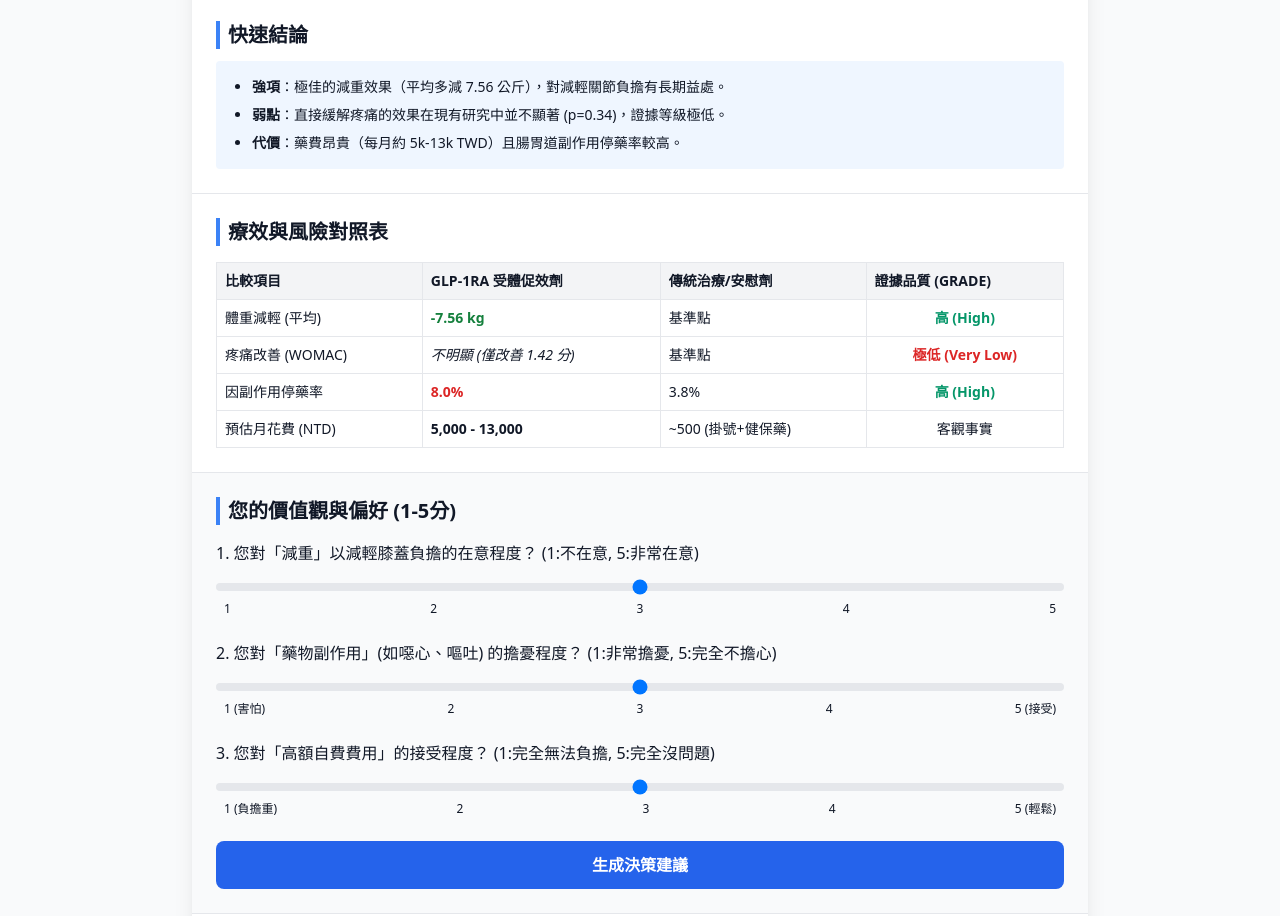
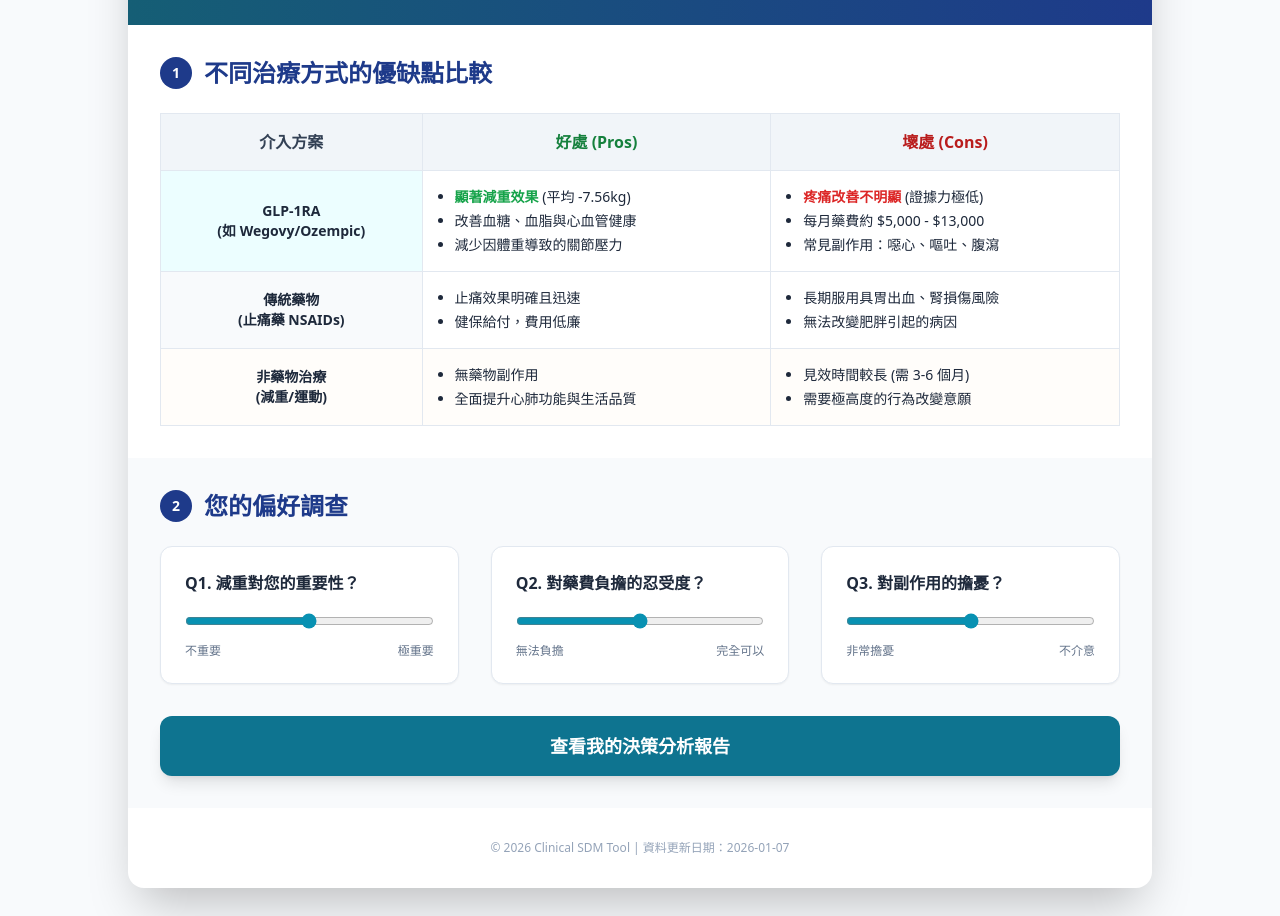
Before and after one commit to lianggaga927-beep/GLP-1RA_OA_SDM, a plain HTML site: page index.html in a window 1280 px wide. Shown: the part 147-1063 px from the top of the page. Drawn offline with nearby package versions, Linux system fonts and the light colour scheme.

Commit message:
Update index.html

```diff
--- a/index.html
+++ b/index.html
@@ -3,128 +3,144 @@
 <head>
     <meta charset="UTF-8">
     <meta name="viewport" content="width=device-width, initial-scale=1.0">
-    <title>SDM: GLP-1RA 治療退化性膝關節炎決策輔助</title>
+    <title>KOA SDM - GLP-1RA 決策輔助工具</title>
     <script src="https://cdn.tailwindcss.com"></script>
-    <style>
-        .grade-high { color: #059669; font-weight: bold; }
-        .grade-low { color: #dc2626; font-weight: bold; }
-    </style>
 </head>
-<body class="bg-gray-50 text-gray-900 font-sans leading-normal p-4 md:p-8">
+<body class="bg-slate-50 text-slate-800 font-sans p-4 md:p-10">
 
-    <div class="max-w-4xl mx-auto bg-white shadow-xl rounded-lg overflow-hidden">
-        <header class="bg-blue-900 text-white p-6">
-            <h1 class="text-2xl font-bold">醫病共享決策：我該使用 GLP-1RA 治療膝關節炎嗎？</h1>
-            <p class="mt-2 opacity-80">適用對象：BMI ≥ 27 且患有退化性膝關節炎 (KOA) 之患者</p>
+    <div class="max-w-5xl mx-auto bg-white shadow-2xl rounded-2xl overflow-hidden">
+        <header class="bg-gradient-to-r from-cyan-800 to-blue-900 text-white p-8">
+            <h1 class="text-3xl font-bold">退化性膝關節炎治療：我該選擇 GLP-1RA 嗎？</h1>
+            <p class="mt-2 text-cyan-100 italic">基於 2025 年最新統合分析數據 (Singh et al.)</p>
         </header>
 
-        <section class="p-6 border-b">
-            <h2 class="text-xl font-semibold mb-3 border-l-4 border-blue-500 pl-2">快速結論</h2>
-            <div class="bg-blue-50 p-4 rounded text-sm">
-                <ul class="list-disc ml-5 space-y-2">
-                    <li><strong>強項</strong>：極佳的減重效果（平均多減 7.56 公斤），對減輕關節負擔有長期益處。</li>
-                    <li><strong>弱點</strong>：直接緩解疼痛的效果在現有研究中並不顯著 (p=0.34)，證據等級極低。</li>
-                    <li><strong>代價</strong>：藥費昂貴（每月約 5k-13k TWD）且腸胃道副作用停藥率較高。</li>
-                </ul>
+        <section class="p-8">
+            <h2 class="text-2xl font-bold mb-6 text-blue-900 flex items-center">
+                <span class="bg-blue-900 text-white rounded-full w-8 h-8 flex items-center justify-center mr-3 text-sm">1</span>
+                不同治療方式的優缺點比較
+            </h2>
+
+            <div class="overflow-x-auto">
+                <table class="w-full border-collapse border border-slate-200 shadow-sm">
+                    <thead>
+                        <tr class="bg-slate-100 text-slate-700">
+                            <th class="p-4 border border-slate-200 w-1/4">介入方案</th>
+                            <th class="p-4 border border-slate-200 w-1/3 text-green-700">好處 (Pros)</th>
+                            <th class="p-4 border border-slate-200 w-1/3 text-red-700">壞處 (Cons)</th>
+                        </tr>
+                    </thead>
+                    <tbody class="text-sm">
+                        <tr>
+                            <td class="p-4 border border-slate-200 bg-cyan-50 font-bold text-center">GLP-1RA<br>(如 Wegovy/Ozempic)</td>
+                            <td class="p-4 border border-slate-200">
+                                <ul class="list-disc ml-4 space-y-1">
+                                    <li><b class="text-green-600">顯著減重效果</b> (平均 -7.56kg)</li>
+                                    <li>改善血糖、血脂與心血管健康</li>
+                                    <li>減少因體重導致的關節壓力</li>
+                                </ul>
+                            </td>
+                            <td class="p-4 border border-slate-200">
+                                <ul class="list-disc ml-4 space-y-1">
+                                    <li><b class="text-red-600">疼痛改善不明顯</b> (證據力極低)</li>
+                                    <li>每月藥費約 $5,000 - $13,000</li>
+                                    <li>常見副作用：噁心、嘔吐、腹瀉</li>
+                                </ul>
+                            </td>
+                        </tr>
+                        <tr>
+                            <td class="p-4 border border-slate-200 bg-slate-50 font-bold text-center">傳統藥物<br>(止痛藥 NSAIDs)</td>
+                            <td class="p-4 border border-slate-200">
+                                <ul class="list-disc ml-4 space-y-1">
+                                    <li>止痛效果明確且迅速</li>
+                                    <li>健保給付，費用低廉</li>
+                                </ul>
+                            </td>
+                            <td class="p-4 border border-slate-200">
+                                <ul class="list-disc ml-4 space-y-1">
+                                    <li>長期服用具胃出血、腎損傷風險</li>
+                                    <li>無法改變肥胖引起的病因</li>
+                                </ul>
+                            </td>
+                        </tr>
+                        <tr class="bg-orange-50/30">
+                            <td class="p-4 border border-slate-200 font-bold text-center">非藥物治療<br>(減重/運動)</td>
+                            <td class="p-4 border border-slate-200">
+                                <ul class="list-disc ml-4 space-y-1">
+                                    <li>無藥物副作用</li>
+                                    <li>全面提升心肺功能與生活品質</li>
+                                </ul>
+                            </td>
+                            <td class="p-4 border border-slate-200">
+                                <ul class="list-disc ml-4 space-y-1">
+                                    <li>見效時間較長 (需 3-6 個月)</li>
+                                    <li>需要極高度的行為改變意願</li>
+                                </ul>
+                            </td>
+                        </tr>
+                    </tbody>
+                </table>
             </div>
         </section>
 
-        <section class="p-6 border-b overflow-x-auto">
-            <h2 class="text-xl font-semibold mb-4 border-l-4 border-blue-500 pl-2">療效與風險對照表</h2>
-            <table class="w-full text-left border-collapse text-sm">
-                <thead>
-                    <tr class="bg-gray-100">
-                        <th class="p-2 border">比較項目</th>
-                        <th class="p-2 border">GLP-1RA 受體促效劑</th>
-                        <th class="p-2 border">傳統治療/安慰劑</th>
-                        <th class="p-2 border">證據品質 (GRADE)</th>
-                    </tr>
-                </thead>
-                <tbody>
-                    <tr>
-                        <td class="p-2 border font-medium">體重減輕 (平均)</td>
-                        <td class="p-2 border text-green-700 font-bold">-7.56 kg</td>
-                        <td class="p-2 border">基準點</td>
-                        <td class="p-2 border grade-high text-center">高 (High)</td>
-                    </tr>
-                    <tr>
-                        <td class="p-2 border font-medium">疼痛改善 (WOMAC)</td>
-                        <td class="p-2 border italic">不明顯 (僅改善 1.42 分)</td>
-                        <td class="p-2 border">基準點</td>
-                        <td class="p-2 border grade-low text-center">極低 (Very Low)</td>
-                    </tr>
-                    <tr>
-                        <td class="p-2 border font-medium">因副作用停藥率</td>
-                        <td class="p-2 border text-red-600 font-bold">8.0%</td>
-                        <td class="p-2 border">3.8%</td>
-                        <td class="p-2 border grade-high text-center">高 (High)</td>
-                    </tr>
-                    <tr>
-                        <td class="p-2 border font-medium">預估月花費 (NTD)</td>
-                        <td class="p-2 border font-bold">5,000 - 13,000</td>
-                        <td class="p-2 border">~500 (掛號+健保藥)</td>
-                        <td class="p-2 border text-center">客觀事實</td>
-                    </tr>
-                </tbody>
-            </table>
+        <section class="p-8 bg-slate-50">
+            <h2 class="text-2xl font-bold mb-6 text-blue-900 flex items-center">
+                <span class="bg-blue-900 text-white rounded-full w-8 h-8 flex items-center justify-center mr-3 text-sm">2</span>
+                您的偏好調查
+            </h2>
+            <div class="grid grid-cols-1 gap-8 md:grid-cols-3">
+                <div class="bg-white p-6 rounded-xl shadow-sm border border-slate-200">
+                    <p class="font-bold mb-4">Q1. 減重對您的重要性？</p>
+                    <input type="range" id="w_pref" min="1" max="5" value="3" class="w-full accent-cyan-600">
+                    <div class="flex justify-between text-xs mt-2 text-slate-500"><span>不重要</span><span>極重要</span></div>
+                </div>
+                <div class="bg-white p-6 rounded-xl shadow-sm border border-slate-200">
+                    <p class="font-bold mb-4">Q2. 對藥費負擔的忍受度？</p>
+                    <input type="range" id="c_pref" min="1" max="5" value="3" class="w-full accent-cyan-600">
+                    <div class="flex justify-between text-xs mt-2 text-slate-500"><span>無法負擔</span><span>完全可以</span></div>
+                </div>
+                <div class="bg-white p-6 rounded-xl shadow-sm border border-slate-200">
+                    <p class="font-bold mb-4">Q3. 對副作用的擔憂？</p>
+                    <input type="range" id="s_pref" min="1" max="5" value="3" class="w-full accent-cyan-600">
+                    <div class="flex justify-between text-xs mt-2 text-slate-500"><span>非常擔憂</span><span>不介意</span></div>
+                </div>
+            </div>
+            <button onclick="runSDM()" class="mt-8 w-full bg-cyan-700 text-white py-4 rounded-xl font-bold text-lg hover:bg-cyan-800 transition-all shadow-lg">查看我的決策分析報告</button>
         </section>
 
-        <section class="p-6 border-b bg-gray-50">
-            <h2 class="text-xl font-semibold mb-4 border-l-4 border-blue-500 pl-2">您的價值觀與偏好 (1-5分)</h2>
-            <div class="space-y-6">
-                <div>
-                    <label class="block mb-2 font-medium">1. 您對「減重」以減輕膝蓋負擔的在意程度？ (1:不在意, 5:非常在意)</label>
-                    <input type="range" id="pref_weight" min="1" max="5" value="3" class="w-full h-2 bg-gray-200 rounded-lg appearance-none cursor-pointer">
-                    <div class="flex justify-between text-xs px-2 mt-1"><span>1</span><span>2</span><span>3</span><span>4</span><span>5</span></div>
-                </div>
-                <div>
-                    <label class="block mb-2 font-medium">2. 您對「藥物副作用」(如噁心、嘔吐) 的擔憂程度？ (1:非常擔憂, 5:完全不擔心)</label>
-                    <input type="range" id="pref_side" min="1" max="5" value="3" class="w-full h-2 bg-gray-200 rounded-lg appearance-none cursor-pointer text-red-500">
-                    <div class="flex justify-between text-xs px-2 mt-1"><span>1 (害怕)</span><span>2</span><span>3</span><span>4</span><span>5 (接受)</span></div>
-                </div>
-                <div>
-                    <label class="block mb-2 font-medium">3. 您對「高額自費費用」的接受程度？ (1:完全無法負擔, 5:完全沒問題)</label>
-                    <input type="range" id="pref_cost" min="1" max="5" value="3" class="w-full h-2 bg-gray-200 rounded-lg appearance-none cursor-pointer">
-                    <div class="flex justify-between text-xs px-2 mt-1"><span>1 (負擔重)</span><span>2</span><span>3</span><span>4</span><span>5 (輕鬆)</span></div>
-                </div>
-                <button onclick="calculateDecision()" class="w-full bg-blue-600 text-white py-3 rounded-lg font-bold hover:bg-blue-700 transition">生成決策建議</button>
-            </div>
-        </section>
-
-        <section id="result_section" class="p-6 hidden">
-            <div class="border-2 border-blue-500 rounded-lg p-6 bg-blue-50">
-                <h3 class="text-lg font-bold mb-2">您的決策分析結果：</h3>
-                <p id="result_text" class="text-gray-800 mb-4"></p>
-                <div class="text-xs text-gray-500">
-                    *註：本工具僅供參考，最終醫療決策請務必與主治醫師共同討論。
+        <section id="result_box" class="p-8 hidden">
+            <div class="border-4 border-dashed border-cyan-200 rounded-2xl p-8 bg-white">
+                <h3 class="text-xl font-bold mb-4 text-cyan-900">分析建議：</h3>
+                <div id="result_content" class="text-lg leading-relaxed"></div>
+                <div class="mt-6 p-4 bg-yellow-50 text-sm text-yellow-800 rounded-lg">
+                    ⚠️ 實證提醒：GLP-1RA 雖然減重效果極佳，但針對「疼痛減輕」的證據等級極低。若您以止痛為首要目標，請務必諮詢專科醫師。
                 </div>
             </div>
         </section>
 
-        <footer class="p-6 text-xs text-gray-400 text-center">
-            數據來源：Singh et al. (2025) Meta-Analysis | 網頁版本：v1.0 (Academic Style)
+        <footer class="p-8 text-center text-slate-400 text-xs">
+            © 2026 Clinical SDM Tool | 資料更新日期：2026-01-07
         </footer>
     </div>
 
     <script>
-        function calculateDecision() {
-            const w = parseInt(document.getElementById('pref_weight').value);
-            const s = parseInt(document.getElementById('pref_side').value);
-            const c = parseInt(document.getElementById('pref_cost').value);
+        function runSDM() {
+            const w = parseInt(document.getElementById('w_pref').value);
+            const c = parseInt(document.getElementById('c_pref').value);
+            const s = parseInt(document.getElementById('s_pref').value);
 
-            const score = (w * 2) + s + c; // 加重體重的權重
-            let advice = "";
+            const score = (w * 2.5) + (c * 1.5) + (s * 1.0);
+            let res = "";
 
-            if (score >= 15) {
-                advice = "<strong>傾向建議：您可以考慮使用 GLP-1RA。</strong><br>您非常看重減重帶來的長遠效益，且經濟與副作用承受力較高。目前的實證支持這類藥物能顯著改善您的體重，進而可能延緩膝關節退化。";
-            } else if (score >= 10) {
-                advice = "<strong>傾向建議：與醫師詳細討論後再決定。</strong><br>您對減重有興趣，但對費用或副作用仍有顧慮。建議可以先嘗試低劑量或洽詢是否有替代方案。";
+            if (score >= 18) {
+                res = "「<b class='text-cyan-700'>強烈考慮 GLP-1RA</b>」：您對減重有高度需求，且具備足夠的經濟能力與副作用耐受度。這項治療與您的價值觀高度契合。";
+            } else if (score >= 12) {
+                res = "「<b class='text-blue-700'>可以嘗試，但建議設定評估期</b>」：您可以先嘗試三個月，觀察體重下降與副作用狀況，再決定是否長期使用。";
             } else {
-                advice = "<strong>傾向建議：暫不使用 GLP-1RA，考慮傳統治療。</strong><br>基於您對成本與副作用的考量，以及目前疼痛緩解證據不足，傳統的物理治療、非類固醇止痛藥 (NSAIDs) 或關節注射可能是現階段更經濟且穩妥的選擇。";
+                res = "「<b class='text-slate-600'>建議優先考慮傳統治療</b>」：由於您對成本或副作用較為敏感，建議先從物理治療、核心運動與傳統健保藥物開始。";
             }
 
-            document.getElementById('result_text').innerHTML = advice;
-            document.getElementById('result_section').classList.remove('hidden');
+            document.getElementById('result_content').innerHTML = res;
+            document.getElementById('result_box').classList.remove('hidden');
             window.scrollTo({ top: document.body.scrollHeight, behavior: 'smooth' });
         }
     </script>
```
